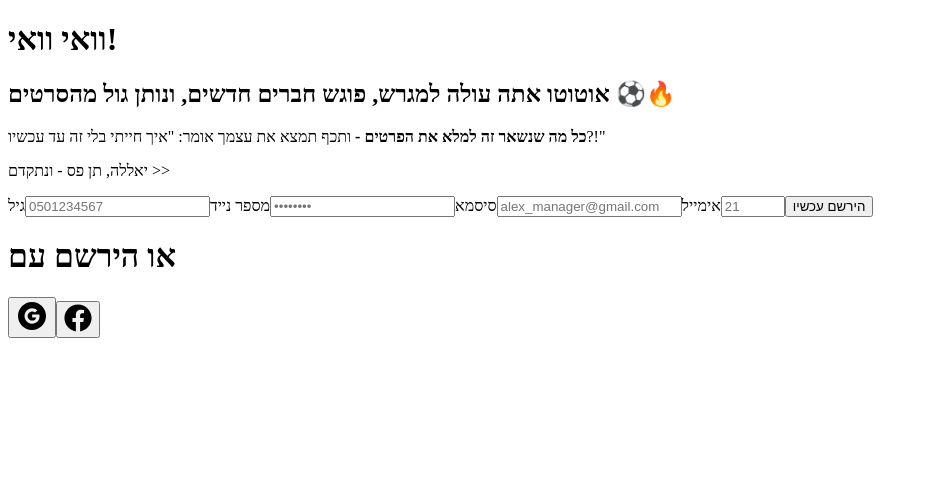
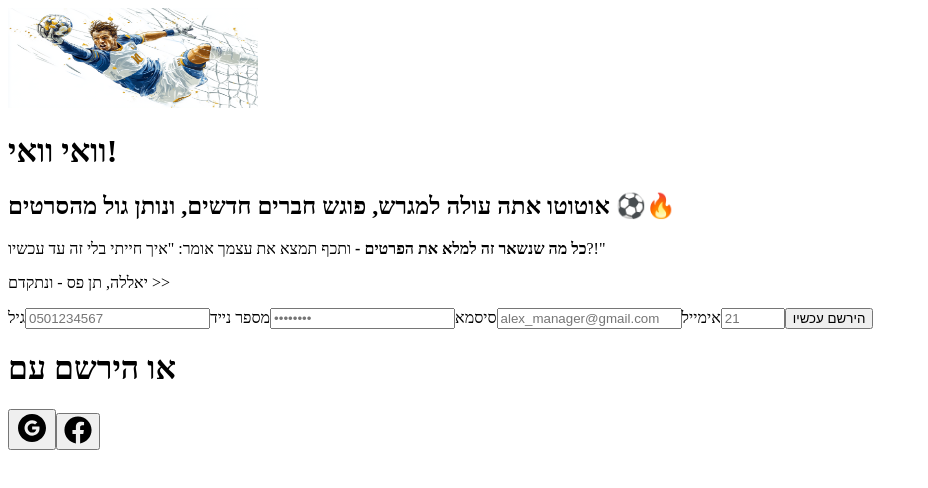
Before and after one commit to juva99/yoop, a Next.js app in the folder frontend/app/: page /registration in a window 1280 px wide. Shown: the top 488 px of the page, without its empty margins (0-928 px from the left). Built offline with nearby package versions, Linux system fonts and the light colour scheme.

Commit message:
added goalie photo

```diff
--- a/frontend/app/app/registration/page.tsx
+++ b/frontend/app/app/registration/page.tsx
@@ -1,10 +1,20 @@
 import React from "react";
 import { AiFillGoogleCircle } from "react-icons/ai";
 import { FaFacebook } from "react-icons/fa";
+import Image from "next/image";
 
 const Registration = ({ onSubmit }) => {
   return (
-    <div className='w-95/100 mx-auto'>
+    <>
+      <div className="flex items-center mb-3 ">
+        <Image
+          src="/goalkeeper.png"
+          alt="GoalKeeper Photo"
+          width={250}
+          height={100}
+        />
+      </div>
+      <div className="w-95/100 mx-auto">
         <h1 className="text-4xl font-bold text-blue-500 "> וואי וואי!</h1>
         <h2 className="text-1xl text-blue-900 font-bold p-1">
           {" "}
@@ -80,6 +90,7 @@ const Registration = ({ onSubmit }) => {
           </div>
         </div>
       </div>
+    </>
   );
 };
 //flex flex-col items-center gap-2 mt-4
```
Also changed, not shown: frontend/app/public/goalkeeper.png (added). Lines whose indentation alone changed are shown as unchanged.
